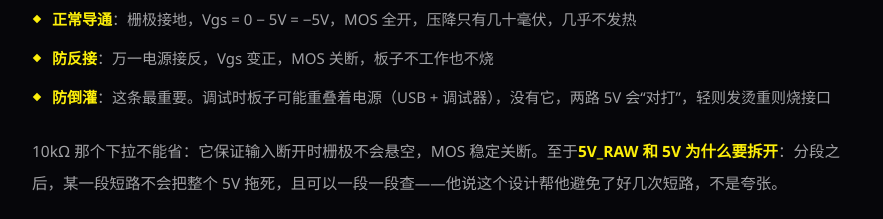
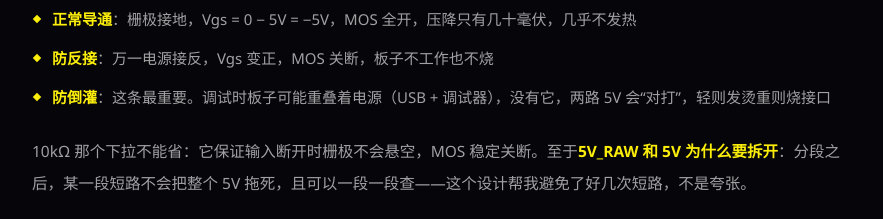
Before and after one commit to Mobius-msz/mobius-shell, a plain HTML site: page stm32-core-board.html in a window 1280 px wide. Shown: the part 7160-7379 px from the top of the page, without its empty margins (198-1081 px from the left). Drawn offline with Linux system fonts and the light colour scheme.

Commit message:
修正人称

```diff
--- a/stm32-core-board.html
+++ b/stm32-core-board.html
@@ -349,7 +349,7 @@ a{color:inherit;text-decoration:none}
         <li><strong>防倒灌</strong>：这条最重要。调试时板子可能重叠着电源（USB + 调试器），没有它，两路 5V 会“对打”，轻则发烫重则烧接口</li>
       </ul>
 
-      <p>10kΩ 那个下拉不能省：它保证输入断开时栅极不会悬空，MOS 稳定关断。至于<strong>5V_RAW 和 5V 为什么要拆开</strong>：分段之后，某一段短路不会把整个 5V 拖死，且可以一段一段查——他说这个设计帮他避免了好几次短路，不是夸张。</p>
+      <p>10kΩ 那个下拉不能省：它保证输入断开时栅极不会悬空，MOS 稳定关断。至于<strong>5V_RAW 和 5V 为什么要拆开</strong>：分段之后，某一段短路不会把整个 5V 拖死，且可以一段一段查——这个设计帮我避免了好几次短路，不是夸张。</p>
 
       <p><strong>为什么 3.3V 也要拆成 VDD_MCU 和 VDD_IO？</strong>两路之间用一个 1×2Pin 的 2.54 排针（跳线帽）连接，各自配一套滤波 + 储能电容：</p>
       <ul>
```
